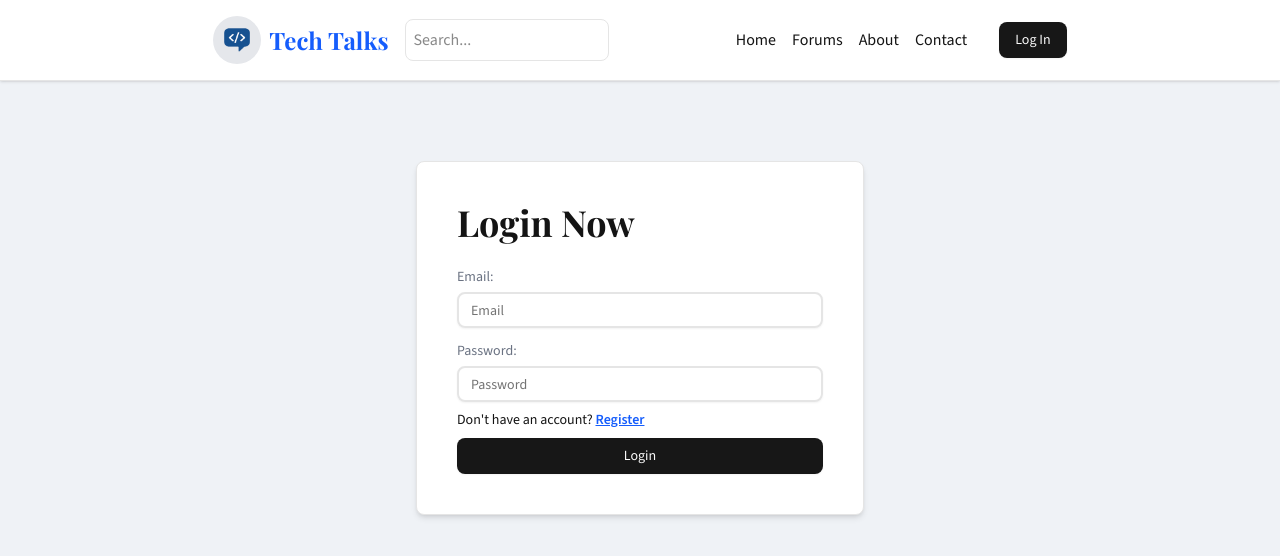
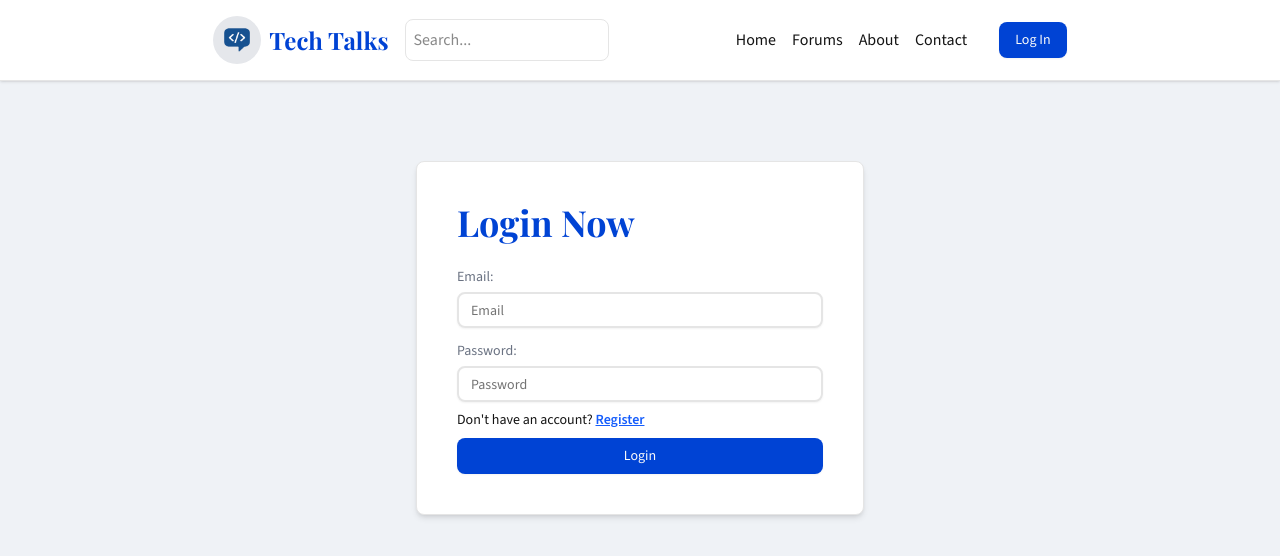
Before and after one commit to noboKumar/Tech-Talks, a Next.js app: page /login in a window 1280 px wide. Shown: the top 556 px of the page. Built offline with nearby package versions, Linux system fonts and the light colour scheme; a web font is replaced by a local one.

Commit message:
update button color to primary

```diff
--- a/app/globals.css
+++ b/app/globals.css
@@ -49,7 +49,7 @@
   --card-foreground: rgb(20, 20, 20);
   --popover: rgb(255, 255, 255);
   --popover-foreground: rgb(20, 20, 20);
-  --primary: oklch(0.205 0 0);
+  --primary: #0043d4;
   --primary-foreground: oklch(0.985 0 0);
   --secondary: oklch(0.97 0 0);
   --secondary-foreground: oklch(0.205 0 0);
@@ -85,7 +85,7 @@
   --card-foreground: oklch(0.985 0 0);
   --popover: oklch(0.205 0 0);
   --popover-foreground: oklch(0.985 0 0);
-  --primary: oklch(0.922 0 0);
+  --primary: #003ec4;
   --primary-foreground: oklch(0.205 0 0);
   --secondary: oklch(0.269 0 0);
   --secondary-foreground: oklch(0.985 0 0);
--- a/app/login/page.tsx
+++ b/app/login/page.tsx
@@ -6,7 +6,7 @@ import Link from "next/link";
 const Login = () => {
   return (
     <div className="space-y-5 border p-10 rounded-md shadow-md max-w-md mx-auto mt-20 bg-white">
-      <h1 className="text-4xl font-bold">Login Now</h1>
+      <h1 className="text-4xl font-bold text-primary">Login Now</h1>
       <form className="flex flex-col gap-2">
         <div>
           {/* email */}
--- a/app/register/page.tsx
+++ b/app/register/page.tsx
@@ -7,7 +7,7 @@ import React from "react";
 const Register = () => {
   return (
     <div className="space-y-5 border p-10 rounded-md shadow-md max-w-md mx-auto mt-20 bg-white">
-      <h1 className="text-4xl font-bold">Register Now</h1>
+      <h1 className="text-4xl font-bold text-primary">Register Now</h1>
       <form className="flex flex-col gap-2">
         <div>
           {/* name */}
--- a/components/Logo.tsx
+++ b/components/Logo.tsx
@@ -16,7 +16,7 @@ const Logo = () => {
             height={40}
           />
         </div>
-        <h1 className="font-bold text-2xl text-blue-600">Tech Talks</h1>
+        <h1 className="font-bold text-2xl text-primary">Tech Talks</h1>
       </div>
     </Link>
   );
```
